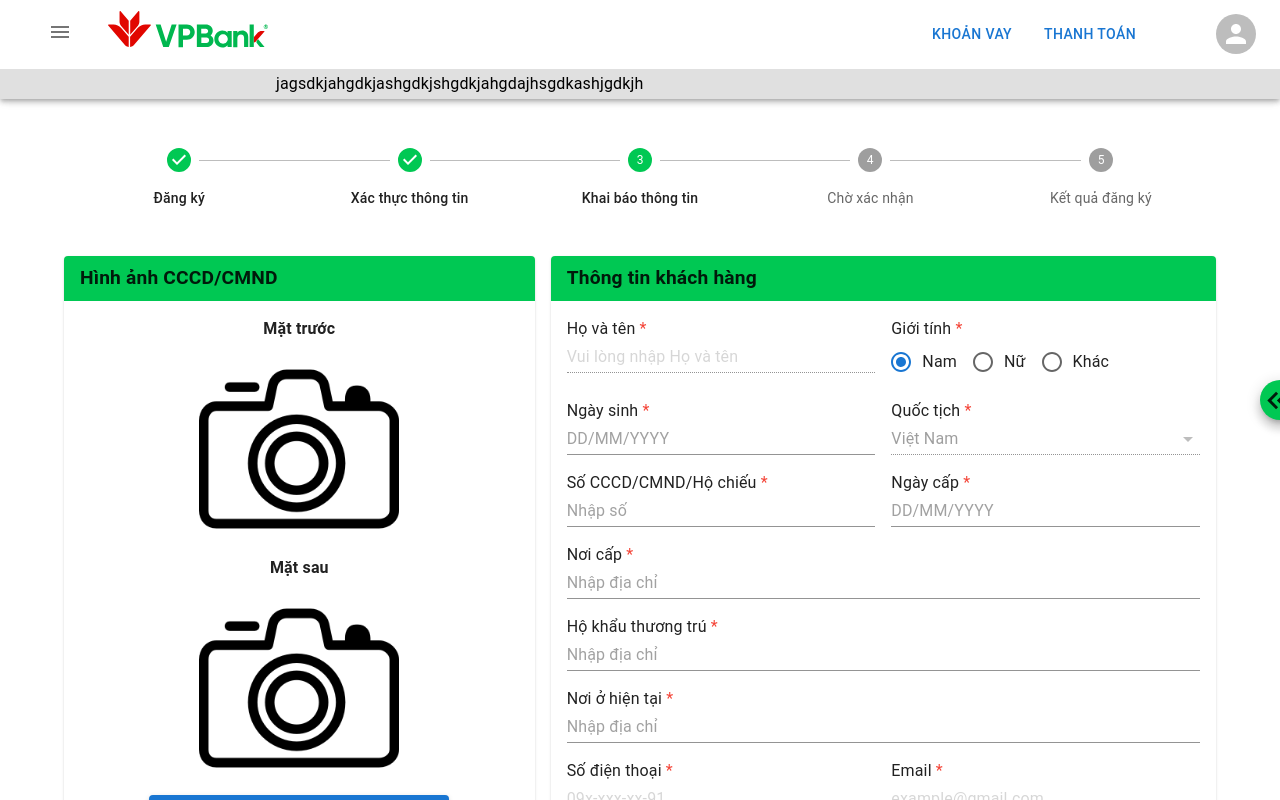
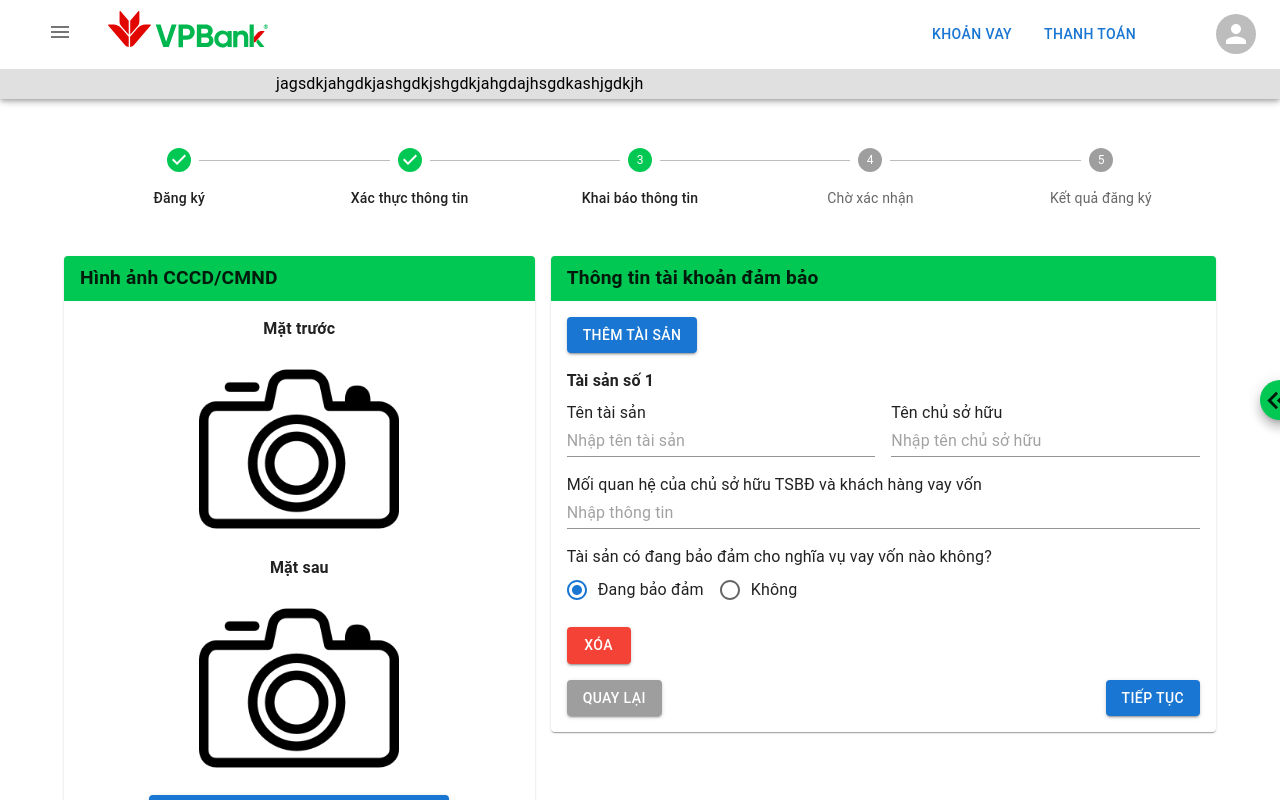
Before and after one commit to dienpq/banking-reactjs, a React (Create React App) app: page /bank-loan/open/1/register in a window 1280 px wide. Shown: the top 800 px of the page. Built offline with nearby package versions, Linux system fonts and the light colour scheme.

Commit message:
done info declaration

```diff
--- a/src/common.js
+++ b/src/common.js
@@ -3,3 +3,11 @@ export const generateRandomNumber = (count) => {
     const paddedNumber = randomNumber.toString().padStart(count, '0');
     return paddedNumber;
 }
+
+export const formatDataObject = (attr, attrOther) => {
+    let result = ""
+    Object.keys(attr).filter(key => attr[key]).map((key) => {
+        result += (key === "other" ? attrOther : key) + "|";
+    })
+    return result.slice(0, -1)
+}
--- a/src/components/InfoDeclaration/index.js
+++ b/src/components/InfoDeclaration/index.js
@@ -19,7 +19,7 @@ const steps = [
 ];
 
 const InfoDeclaration = (props) => {
-    const [step, setStep] = useState(0)
+    const [step, setStep] = useState(4)
     const [statusStep, setStatusStep] = useState(false)
 
     const handleChangeStep = (status) => {
--- a/src/components/declare/DebtRepaymentSource/index.js
+++ b/src/components/declare/DebtRepaymentSource/index.js
@@ -31,7 +31,6 @@ const DebtRepaymentSource = (props) => {
     }
 
     const onSubmit = (values) => {
-        console.log(values);
         sessionStorage.setItem('debtRepaymentSource', JSON.stringify(values))
         props.changeStep(4)
     }
--- a/src/components/declare/InfoCollateral/index.js
+++ b/src/components/declare/InfoCollateral/index.js
@@ -31,8 +31,7 @@ const InfoCollateral = (props) => {
     }
 
     const onSubmit = (values) => {
-        console.log(values);
-        sessionStorage.setItem('customer', JSON.stringify(values))
+        sessionStorage.setItem('collaterals', JSON.stringify(values.collaterals))
         props.changeStep(5)
     }
 
--- a/src/components/declare/InfoCustomer/index.js
+++ b/src/components/declare/InfoCustomer/index.js
@@ -3,6 +3,7 @@ import { DateField, LocalizationProvider } from "@mui/x-date-pickers";
 import { AdapterDayjs } from '@mui/x-date-pickers/AdapterDayjs';
 import { Form, Formik } from "formik";
 import * as yup from "yup";
+import { formatDataObject } from "../../../common.js";
 import { checkBoxRequired } from "../../../yupUtils.js";
 
 const validationSchema = yup.object().shape({
@@ -68,7 +69,24 @@ const InfoCustomer = (props) => {
     }
 
     const onSubmit = (values) => {
-        sessionStorage.setItem('customer', JSON.stringify(values))
+        let infoCustomer = {
+            fullname: values.fullname,
+            gender: values.gender,
+            birthday: `${values.birthday.$D}/${values.birthday.$M + 1}/${values.birthday.$y}`,
+            nationality: values.nationality,
+            idNumber: values.idNumber,
+            issuedDate: `${values.issuedDate.$D}/${values.issuedDate.$M + 1}/${values.issuedDate.$y}`,
+            issuedPlace: values.issuedPlace,
+            permanentAddress: values.permanentAddress,
+            currentResidence: values.currentResidence,
+            phone: values.phone,
+            email: values.email,
+            marital: values.marital === "other" ? values.maritalOther : values.marital,
+            academicLevel: values.academicLevel === "other" ? values.academicLevelOther : values.academicLevel,
+            homeOwnership: formatDataObject(values.homeOwnership, values.homeOwnershipOther),
+            vehicles: formatDataObject(values.vehicles, values.vehiclesOther),
+        }
+        sessionStorage.setItem('customer', JSON.stringify(infoCustomer))
         props.changeStep(1)
     }
 
@@ -172,13 +190,13 @@ const InfoCustomer = (props) => {
                                                 disabled
                                                 variant="standard"
                                                 id="select-nationality"
-                                                name="national"
+                                                name="nationality"
                                                 defaultValue="Việt Nam"
-                                                value={values.national}
+                                                value={values.nationality}
                                                 onChange={handleChange}
                                                 onBlur={handleBlur}
-                                                error={touched.national && Boolean(errors.national)}
-                                                helperText={touched.national && errors.national}
+                                                error={touched.nationality && Boolean(errors.nationality)}
+                                                helperText={touched.nationality && errors.nationality}
                                                 sx={{
                                                     marginTop: '0 !important',
                                                     '& .css-1wc848c-MuiFormHelperText-root': {
--- a/src/components/declare/InfoJob/index.js
+++ b/src/components/declare/InfoJob/index.js
@@ -1,6 +1,7 @@
 import { Box, Button, Checkbox, FormControl, FormControlLabel, FormGroup, FormHelperText, Grid, Paper, Stack, TextField, Typography } from "@mui/material";
 import { Form, Formik } from "formik";
 import * as yup from "yup";
+import { formatDataObject } from "../../../common";
 import { checkBoxRequired } from "../../../yupUtils";
 
 const validationSchema = yup.object().shape({
@@ -59,7 +60,15 @@ const InfoJob = (props) => {
     }
 
     const onSubmit = (values) => {
-        sessionStorage.setItem('job', JSON.stringify(values))
+        const jobInfo = {
+            nameCompany: values.nameCompany,
+            phoneCompany: values.phoneCompany,
+            addressCompany: values.addressCompany,
+            job: formatDataObject(values.job, values.jobOther),
+            typeContractJob: formatDataObject(values.typeContractJob, values.typeContractJobOther),
+            typeReceiveWage: formatDataObject(values.typeReceiveWage, values.typeReceiveWageOther),
+        }
+        sessionStorage.setItem('job', JSON.stringify(jobInfo))
         props.changeStep(2)
     }
 
--- a/src/components/declare/LoanPurpose/index.js
+++ b/src/components/declare/LoanPurpose/index.js
@@ -2,6 +2,7 @@ import { Box, Button, Checkbox, FormControl, FormControlLabel, FormGroup, FormHe
 import { Form, Formik } from "formik";
 import React from "react";
 import * as yup from "yup";
+import { formatDataObject } from "../../../common";
 import { checkBoxRequired } from "../../../yupUtils";
 
 yup.addMethod(yup.object, "checkBoxRequiredCustom", function (errorMessage) {
@@ -189,7 +190,39 @@ const LoanPurpose = (props) => {
   }
 
   const onSubmit = (values) => {
-    sessionStorage.setItem('loan-purpose', JSON.stringify(values))
+    let loanPurpose = ""
+    Object.keys(values.loanPurpose).filter(key => values.loanPurpose[key].index).map((key) => {
+      if (key !== "other") {
+        let purpose = ""
+        Object.keys(values.loanPurpose[key].purpose).filter(keySub => values.loanPurpose[key].purpose[keySub]).map((keySub) => {
+          purpose += (keySub === "other" ? values.loanPurpose[key].purposeOther : keySub) + "|"
+        })
+        purpose = purpose.slice(0, -1)
+
+        let type = ""
+        if ("type" in values.loanPurpose[key]) {
+          Object.keys(values.loanPurpose[key].type.option).filter(keySub => values.loanPurpose[key].type.option[keySub]).map((keySub) => {
+            type += (keySub === "other" ? values.loanPurpose[key].type.optionOther : keySub) + "|"
+          })
+          type = type.slice(0, -1)
+        }
+
+        loanPurpose += key + "-" + purpose + "-" + (type ? type + "-" : "") + values.loanPurpose[key].description.content + "||"
+      } else {
+        loanPurpose += "Vay khác" + "-" + values.loanPurpose[key].content + "||"
+      }
+    })
+    loanPurpose = loanPurpose.slice(0, -2)
+
+    const loanPurposeInfo = {
+      loanPurpose: loanPurpose,
+      priceLoan: values.priceLoan,
+      timeLoan: values.timeLoan,
+      timeLoanCurrent: values.timeLoanCurrent,
+      debtPaymentMethod: formatDataObject(values.debtPaymentMethod, values.debtPaymentMethodOther),
+      otherSuggestions: values.otherSuggestions,
+    }
+    sessionStorage.setItem('loan-purpose', JSON.stringify(loanPurposeInfo))
     props.changeStep(3)
   }
 
```
